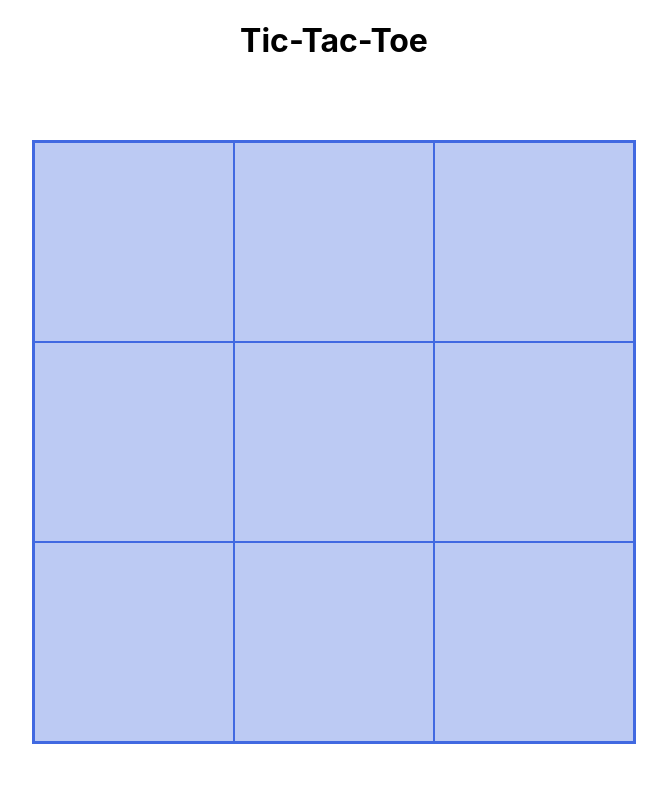
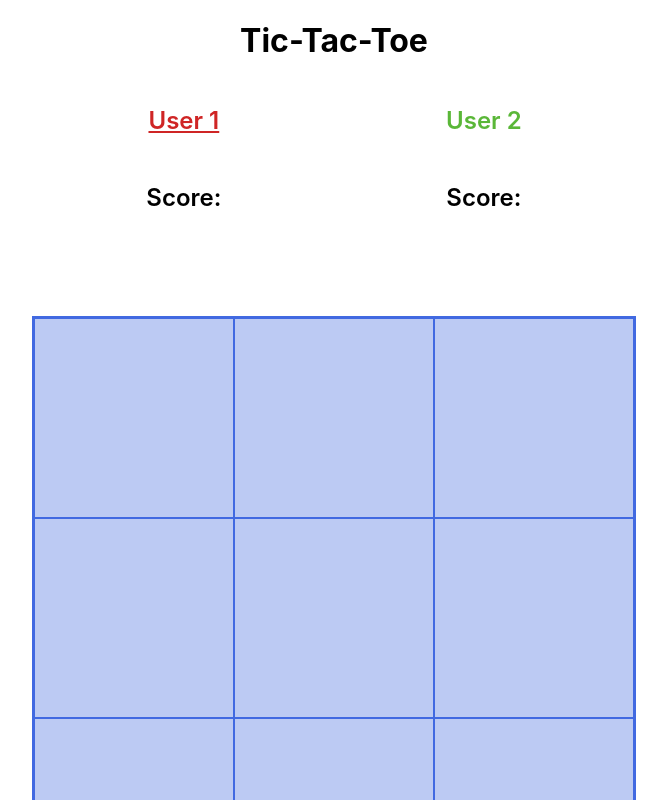
Before and after one commit to OxanaDanilova/tic-tac-toe-react, a React (Create React App) app in the folder my-app/: page / in a window 1280 px wide. Shown: the top 800 px of the page, without its empty margins (306-973 px from the left). Built offline with nearby package versions, Linux system fonts and the light colour scheme.

Commit message:
feat: create User Panel component

```diff
--- a/my-app/src/App.js
+++ b/my-app/src/App.js
@@ -1,10 +1,12 @@
 import "./App.css";
 import { Board } from "./components/Board/Board";
+import { UserPanel } from "./components/UserPanel/UserPanel";
 
 function App() {
   return (
     <div className="App">
       <h1>Tic-Tac-Toe</h1>
+      <UserPanel />
       <Board />
     </div>
   );
--- /dev/null
+++ b/my-app/src/components/UserPanel/UserPanel.css
@@ -0,0 +1,28 @@
+section {
+  max-width: 600px;
+  display: flex;
+  justify-content: space-around;
+  align-items: center;
+  margin: 0 auto;
+}
+
+.first-user-panel,
+.second-user-panel {
+  display: flex;
+  flex-direction: column;
+}
+
+.first-user-panel > p,
+.second-user-panel > p {
+  font-weight: 600;
+  font-size: 1.5rem;
+}
+
+.first-user-panel > p:first-child {
+  color: rgb(207, 37, 37);
+  text-decoration: underline;
+}
+
+.second-user-panel > p:first-child {
+  color: rgb(90, 183, 56);
+}
--- /dev/null
+++ b/my-app/src/components/UserPanel/UserPanel.jsx
@@ -0,0 +1,15 @@
+import React from "react";
+import { FirstUserPanel } from "./firstUser";
+import { SecondUserPanel } from "./secondUser";
+import "./UserPanel.css";
+
+export class UserPanel extends React.Component {
+  render() {
+    return (
+      <section>
+        <FirstUserPanel />
+        <SecondUserPanel />
+      </section>
+    );
+  }
+}
--- /dev/null
+++ b/my-app/src/components/UserPanel/firstUser.jsx
@@ -0,0 +1,12 @@
+import React from "react";
+
+export class FirstUserPanel extends React.Component {
+  render() {
+    return (
+      <section className="first-user-panel">
+        <p>User 1</p>
+        <p>Score: </p>
+      </section>
+    );
+  }
+}
--- /dev/null
+++ b/my-app/src/components/UserPanel/secondUser.jsx
@@ -0,0 +1,12 @@
+import React from "react";
+
+export class SecondUserPanel extends React.Component {
+  render() {
+    return (
+      <section className="second-user-panel">
+        <p>User 2</p>
+        <p>Score: </p>
+      </section>
+    );
+  }
+}
```
Also changed, not shown: my-app/src/components/Board/Board.jsx (renamed from my-app/src/components/Board/Board.js), my-app/src/components/UserPanel/UserPanel.html (added).
